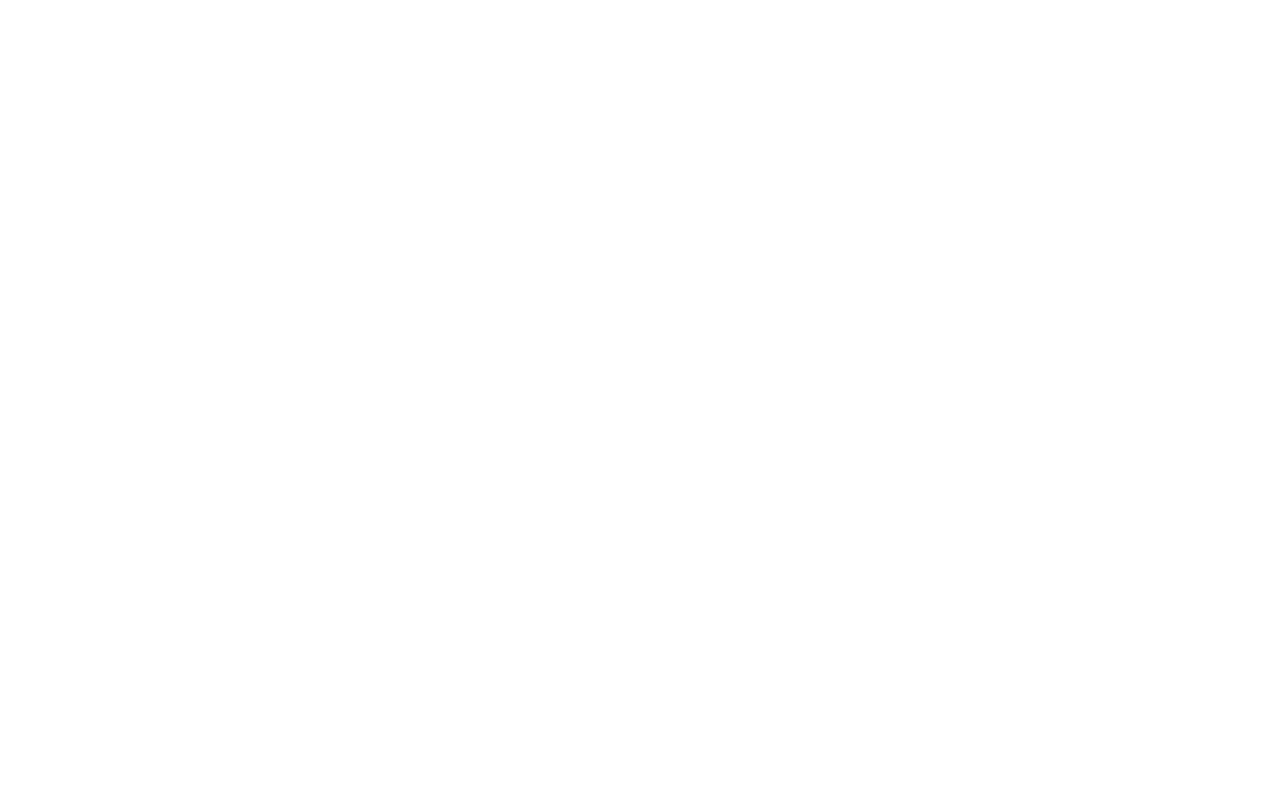
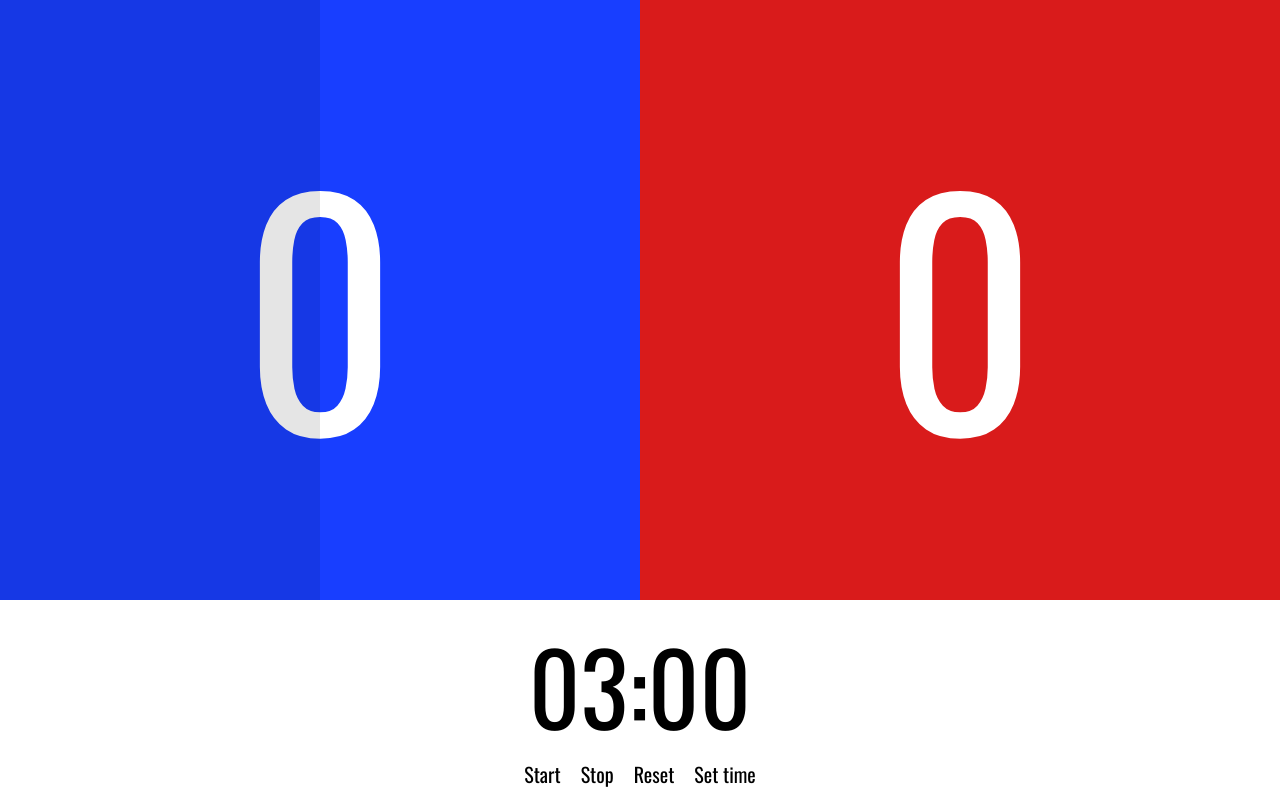
Before and after one commit to Sergey121/match-counter, a React (Create React App) app: page / in a window 1280 px wide. Built offline with nearby package versions, Linux system fonts and the light colour scheme.

Commit message:
Add field with controls

```diff
--- a/src/App.tsx
+++ b/src/App.tsx
@@ -1,11 +1,15 @@
 import React from 'react';
 import './App.css';
 import Field from './components/field/Field';
+import Team from './components/team/Team';
+import Timer from './components/timer/Timer';
 
 function App() {
   return (
     <Field>
-
+      <Team id={'blue'} />
+      <Team id={'red'} />
+      <Timer />
     </Field>
   );
 }
--- /dev/null
+++ b/src/components/field/Field.module.css
@@ -0,0 +1,9 @@
+.field {
+    display: grid;
+    grid-template-areas:
+        "team-blue team-red"
+        "timer timer";
+    grid-template-columns: 1fr 1fr;
+    grid-template-rows: 3fr 1fr;
+    height: 100vh;
+}
--- a/src/components/field/Field.tsx
+++ b/src/components/field/Field.tsx
@@ -1,11 +1,12 @@
 import React from "react";
+import styles from './Field.module.css';
 
 type Props = {
   children: React.ReactNode;
 };
 
 const Field = ({ children }: Props) => {
-  return <div>{children}</div>;
+  return <div className={styles.field}>{children}</div>;
 };
 
 export default Field;
--- /dev/null
+++ b/src/components/team/Team.module.css
@@ -0,0 +1,38 @@
+.team {
+    align-items: center;
+    justify-content: center;
+    display: grid;
+    position: relative;
+}
+
+.team-blue {
+    grid-area: team-blue;
+    background: rgba(24, 62, 255, 1);
+}
+
+.team-red {
+    grid-area: team-red;
+    background: rgba(217, 27, 27, 1);
+}
+
+.count {
+    font-size: 15em;
+    color: white;
+}
+
+.actions {
+    position: absolute;
+    width: 100%;
+    height: 100%;
+    display: flex;
+}
+
+.action {
+    width: 50%;
+    cursor: pointer;
+}
+
+.action:hover {
+    background: black;
+    opacity: 0.1;
+}
--- /dev/null
+++ b/src/components/team/Team.tsx
@@ -0,0 +1,36 @@
+import styles from "./Team.module.css";
+import { useCallback, useMemo, useState } from 'react';
+
+type Props = {
+  id: "blue" | "red";
+};
+
+const Team = (props: Props) => {
+  const { id } = props;
+
+  const [count, setCount] = useState(0);
+
+  const handlePlus = useCallback(() => {
+    setCount(prev => prev + 1);
+  }, []);
+
+  const handleMinus = useCallback(() => {
+    setCount(prev => Math.max(0, prev - 1));
+  }, []);
+
+  const wrapperClasses = useMemo(() => {
+    return [styles.team, styles[`team-${id}`]].join(" ");
+  }, [id]);
+
+  return (
+    <div className={wrapperClasses}>
+      <div className={styles.count}>{count}</div>
+      <div className={styles.actions}>
+        <div title={'Minus'} onClick={handleMinus} className={`${styles.action} ${styles.actionMinus}`} />
+        <div title={'Plus'} onClick={handlePlus} className={`${styles.action} ${styles.actionPlus}`} />
+      </div>
+    </div>
+  );
+};
+
+export default Team;
--- /dev/null
+++ b/src/components/timer/Timer.module.css
@@ -0,0 +1,21 @@
+.timer {
+    grid-area: timer;
+    display: flex;
+    align-items: center;
+    justify-content: center;
+    flex-direction: column;
+}
+
+.timerTime {
+    font-size: 5em;
+}
+
+.controls {
+    display: flex;
+}
+
+.controls > div {
+    margin: 0 10px;
+    font-size: 1em;
+    cursor: pointer;
+}
--- /dev/null
+++ b/src/components/timer/Timer.tsx
@@ -0,0 +1,67 @@
+import styles from "./Timer.module.css";
+import { useCallback, useEffect, useRef, useState } from 'react';
+
+const convertMStoMinutes = (value: number) => {
+  if (value <= 0) return '00:00';
+  const minutes = Math.floor(value / 60);
+  const seconds = Math.floor(value % 60);
+  const mins = `${minutes}`.padStart(2, "0");
+  const sec = `${seconds}`.padStart(2, "0");
+  return `${mins}:${sec}`;
+};
+
+const Timer = () => {
+  const [defaultTime, setDefaultTime] = useState(180);
+  const [currentTime, setCurrentTime] = useState(defaultTime);
+  const intervalRef = useRef<NodeJS.Timer>();
+
+  const handleStart = useCallback(() => {
+    if (intervalRef.current) {
+      clearInterval(intervalRef.current);
+    }
+
+    intervalRef.current = setInterval(() => {
+      setCurrentTime((prev) => prev - 1);
+    }, 1000);
+  }, []);
+
+  const handleStop = useCallback(() => {
+    clearInterval(intervalRef.current);
+  }, []);
+
+  const handleReset = useCallback(() => {
+    handleStop();
+    setCurrentTime(defaultTime);
+  }, [defaultTime, handleStop]);
+
+  const handleSetTime = useCallback(() => {
+    handleStop();
+    const value = prompt('Set number of seconds');
+    if (!value || Number.isNaN(+value)) {
+      return alert('Incorrect number');
+    }
+    setDefaultTime(+value);
+    setCurrentTime(+value);
+  }, [handleStop]);
+
+  useEffect(() => {
+    if (currentTime < 0) {
+      handleStop();
+      alert('Time is over');
+    }
+  }, [currentTime, handleStop]);
+
+  return (
+    <div className={styles.timer}>
+      <div className={styles.timerTime}>{convertMStoMinutes(currentTime)}</div>
+      <div className={styles.controls}>
+        <div onClick={handleStart}>Start</div>
+        <div onClick={handleStop}>Stop</div>
+        <div onClick={handleReset}>Reset</div>
+        <div onClick={handleSetTime}>Set time</div>
+      </div>
+    </div>
+  );
+};
+
+export default Timer;
--- a/src/index.css
+++ b/src/index.css
@@ -1,13 +1,20 @@
+/*@import url('https://fonts.googleapis.com/css2?family=Roboto&display=swap');*/
+@import url('https://fonts.googleapis.com/css2?family=Oswald&display=swap');
 body {
   margin: 0;
-  font-family: -apple-system, BlinkMacSystemFont, 'Segoe UI', 'Roboto', 'Oxygen',
+  font-family: 'Oswald', -apple-system, BlinkMacSystemFont, 'Segoe UI', 'Oxygen',
     'Ubuntu', 'Cantarell', 'Fira Sans', 'Droid Sans', 'Helvetica Neue',
     sans-serif;
   -webkit-font-smoothing: antialiased;
   -moz-osx-font-smoothing: grayscale;
+  font-size: 20px;
 }
 
 code {
   font-family: source-code-pro, Menlo, Monaco, Consolas, 'Courier New',
     monospace;
 }
+
+body,#root {
+  min-height: 100vh;
+}
```
